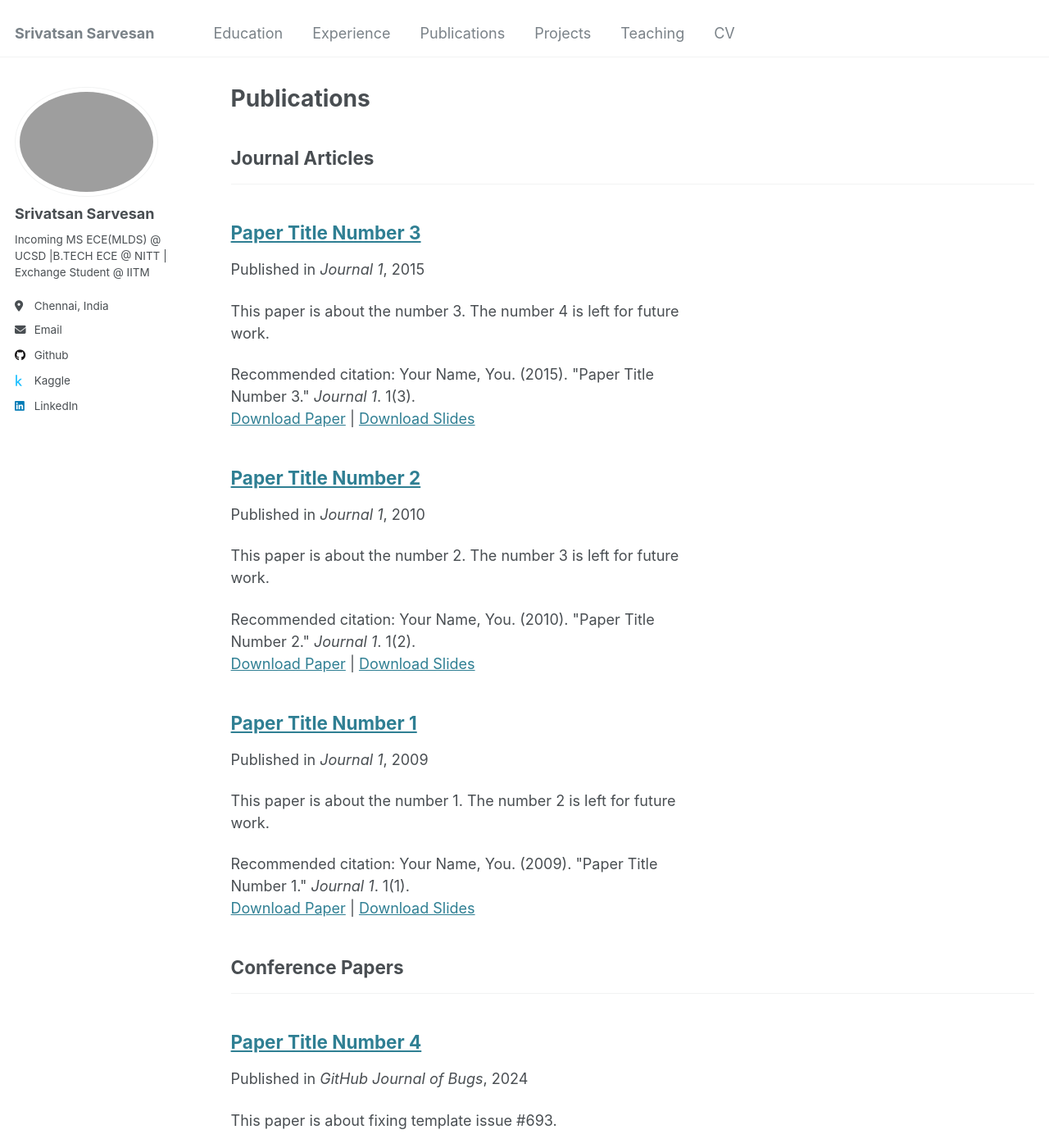
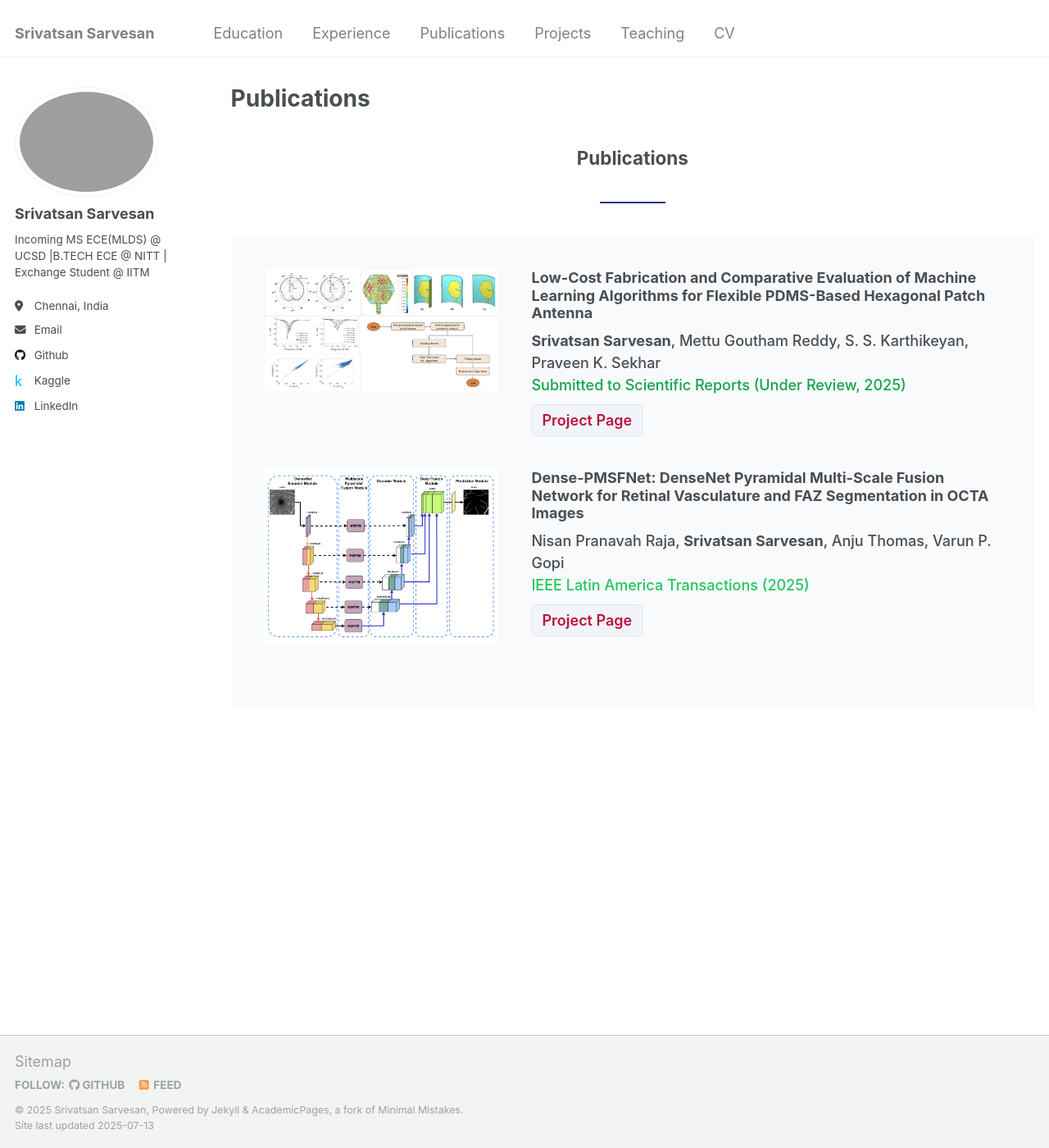
Before and after one commit to Srivatsan6923/srivatsan6923.github.io, a Jekyll site: the page built from _pages/publications.html, in a window 1280 px wide and 1400 px high. Shown: the whole window at 82% size. Built offline with Jekyll 4.4.1, drawn with Linux system fonts in a browser that asks for light colours; some of the changed text lies outside the part shown.

Commit message:
commit 120725

```diff
--- /dev/null
+++ b/_pages/education.html
@@ -0,0 +1,73 @@
+---
+layout: archive
+title: "Education"
+permalink: /education/
+author_profile: true
+---
+
+<h2 style="text-align:center; margin-bottom: 40px;">Education</h2>
+
+<div style="display: flex; flex-direction: column; align-items: center;">
+
+  <!-- Entry 1 -->
+  <div style="display: flex; align-items: flex-start; margin-bottom: 60px; max-width: 900px;">
+    <div style="flex: 1; text-align: right; padding-right: 20px;">
+      <div style="font-weight: bold; font-size: 18px;">University of California, San Diego</div>
+      <div style="color: #ccc;">MS in ECE (Machine Learning and Data Science) | Sep 2025 – Mar 2027</div>
+      <div style="color: #999; font-style: italic;">GPA: - </div>
+    </div>
+    <div style="width: 60px; text-align: center;">
+      <img src="/images/UCSD.png" style="height: 60px;">
+    </div>
+    <div style="flex: 1; text-align: left; padding-left: 20px;">
+      <div style="background-color: #2612be; color: white; padding: 5px 12px; display: inline-block; font-weight: bold; border-radius: 4px;">Core Courses</div>
+      <div style="margin-top: 10px;">
+        -
+      </div>
+    </div>
+  </div>
+
+  <!-- Entry 2 -->
+<div style="display: flex; align-items: flex-start; margin-bottom: 60px; max-width: 900px;">
+  <div style="flex: 1; text-align: right; padding-right: 20px;">
+    <div style="font-weight: bold; font-size: 18px;">National Institute of Technology, Tiruchirappalli</div>
+    <div style="color: #ccc;">B.Tech (Honours) in Electronics & Communication Engineering| July 2021 – May 2025</div>
+    <div style="color: #999; font-style: italic;">Minor in Computer Science and Engineering</div>
+    <div style="color: #999; font-style: italic;">GPA: 9.18 / 10.0</div>
+  </div>
+  <div style="width: 60px; text-align: center;">
+    <img src="/images/NITT.png" style="height: 60px;">
+  </div>
+  <div style="flex: 1; text-align: left; padding-left: 20px;">
+    <div style="background-color: #2612be; color: white; padding: 5px 12px; display: inline-block; font-weight: bold; border-radius: 4px;">Core Courses</div>
+    <div style="margin-top: 10px;">
+      Courses Taken: Pattern Recognition, Statistical Theory of Communication, Digital Signal Processing for Medical Imaging, Biomedical Signal Processing, Machine Learning for Engineering Applications, Operating Systems, Data Structures and Algorithms, Database Management Systems.
+    </div>
+    <div style="background-color: #2563eb; color: white; padding: 5px 12px; display: inline-block; font-weight: bold; border-radius: 4px; margin-top: 20px;">Activities</div>
+    <div style="margin-top: 10px;">
+      • President, Office of International Relations, NIT Trichy (2024–2025) <br>
+      • Deputy Manager, Pragyan Social Responsibility Team (2022–2024) <br>
+      • Manager, Workshops Team, Probe - ECE Annual Technical Symposium (2023–2024) <br>
+    </div>
+  </div>
+</div>
+
+  <!-- Entry 3 -->
+  <div style="display: flex; align-items: flex-start; margin-bottom: 60px; max-width: 900px;">
+    <div style="flex: 1; text-align: right; padding-right: 20px;">
+      <div style="font-weight: bold; font-size: 18px;">Indian Institute of Technology, Madras</div>
+      <div style="color: #ccc;">Final Year Exchange Student | July 2024 – May 2025</div>
+      <div style="color: #999; font-style: italic;"></div>
+    </div>
+    <div style="width: 60px; text-align: center;">
+      <img src="/images/IIT_Madras.png" style="height: 60px;">
+    </div>
+    <div style="flex: 1; text-align: left; padding-left: 20px;">
+      <div style="background-color: #2612be; color: white; padding: 5px 12px; display: inline-block; font-weight: bold; border-radius: 4px;">Focus Areas</div>
+      <div style="margin-top: 10px;">
+        Courses Taken: Medical Image Analysis, Deep Learning for Imaging, Design of Medical Imaging Systems, Quantum Photonics Devices and Technologies, Computer Networks, Mapping DSP Algorithms to Architectures, Computer Organization
+      </div>
+    </div>
+  </div>
+
+</div>
--- a/_pages/projects.html
+++ b/_pages/projects.html
@@ -1,33 +1,48 @@
 ---
 layout: archive
-title: "Publications"
-permalink: /publications/
+title: "Projects"
+permalink: /projects/
 author_profile: true
 ---
+<h2 style="text-align: center; margin-bottom: 30px;">Projects</h2>
 
-{% if site.author.googlescholar %}
-  <div class="wordwrap">You can also find my articles on <a href="{{site.author.googlescholar}}">my Google Scholar profile</a>.</div>
-{% endif %}
+<div style="display: grid; grid-template-columns: repeat(auto-fit, minmax(400px, 1fr)); gap: 30px; padding: 20px; background-color: #f0fdf4;">
 
-{% include base_path %}
+  <!-- Project 1 -->
+  <div style="background-color: #e6f4ea; padding: 20px; border-radius: 10px;">
+    <img src="/images/chestxray.png" alt="Chest X-ray Diagnostic Assistant" style="width: 100%; border-radius: 5px;">
+    <h3 style="margin-top: 15px;">Multimodal Chest X-ray Diagnostic Assistant</h3>
+    <p style="font-style: italic; color: #666;">Jan 2025 – May 2025 | B.Tech Thesis</p>
+    <p>
+      Developed a modular AI agent for chest X-ray interpretation using GPT-4o-mini, integrating segmentation, classification, grounding, VQA, and report generation, supported by a RAG-enabled vector database for retrieval-augmented reasoning.
+    </p>
+    <p>
+      Achieved transparent and safe diagnostic support with human-in-the-loop feedback and benchmarked performance on ChestAgentBench and CheXBench datasets.
+    </p>
+  </div>
 
-<!-- New style rendering if publication categories are defined -->
-{% if site.publication_category %}
-  {% for category in site.publication_category  %}
-    {% assign title_shown = false %}
-    {% for post in site.publications reversed %}
-      {% if post.category != category[0] %}
-        {% continue %}
-      {% endif %}
-      {% unless title_shown %}
-        <h2>{{ category[1].title }}</h2><hr />
-        {% assign title_shown = true %}
-      {% endunless %}
-      {% include archive-single.html %}
-    {% endfor %}
-  {% endfor %}
-{% else %}
-  {% for post in site.publications reversed %}
-    {% include archive-single.html %}
-  {% endfor %}
-{% endif %}
+  <!-- Project 2 -->
+  <div style="background-color: #e6f4ea; padding: 20px; border-radius: 10px;">
+    <img src="/images/defect-denoise.png" alt="Defect Aware Deblurring" style="width: 100%; border-radius: 5px;">
+    <h3 style="margin-top: 15px;">Defect-Aware Denoising and Deblurring Network</h3>
+    <p style="font-style: italic; color: #666;">Oct 2024 – Nov 2024 | EE5179-Deep Learning for Imaging (KLA Project)</p>
+    <p>
+      Built an enhanced U-Net with Spatial-Channel Attention and Non-Local Blocks for industrial defect image restoration.
+      Trained on MVTec AD using composite loss functions, achieving 30.55 dB PSNR and 0.8450 SSIM with strong defect preservation.
+    </p>
+  </div>
+
+  <!-- Project 3 -->
+  <div style="background-color: #e6f4ea; padding: 20px; border-radius: 10px;">
+    <img src="/images/zaxis-sr.png" alt="Z-axis Super Resolution" style="width: 100%; border-radius: 5px;">
+    <h3 style="margin-top: 15px;">Comparative Evaluation of Z-axis 3D Super-Resolution Techniques</h3>
+    <p style="font-style: italic; color: #666;">Aug 2024 – Sept 2024 | MiRL Lab, IIT Madras</p>
+    <p>
+      Comparative study of z-axis 3D MRI super-resolution using Soup-GAN (GAN), DisC-Diff (Diffusion), and CuNeRF (Implicit Fields). Evaluated on IXI T1-weighted dataset with DisC-Diff offering best fidelity despite minor hallucinations.
+    </p>
+    <p>
+      Analyzed trade-offs between image quality and inference speed, recommending hybrid frameworks combining generative and implicit methods for better clinical deployment.
+    </p>
+  </div>
+
+</div>
--- a/_pages/publications.html
+++ b/_pages/publications.html
@@ -5,29 +5,35 @@ permalink: /publications/
 author_profile: true
 ---
 
-{% if site.author.googlescholar %}
-  <div class="wordwrap">You can also find my articles on <a href="{{site.author.googlescholar}}">my Google Scholar profile</a>.</div>
-{% endif %}
+<h2 style="text-align:center; margin-bottom: 40px;">Publications</h2>
+<hr style="border: none; border-top: 2px solid #1e3a8a; margin-bottom: 40px; width: 80px; margin-left: auto; margin-right: auto;">
 
-{% include base_path %}
+<div style="background-color: #f8fafc; padding: 40px 0;">
+  <div style="display: flex; flex-direction: column; align-items: center;">
+    <!-- Entry 1 -->
+    <div style="display: flex; align-items: flex-start; margin-bottom: 40px; max-width: 900px;">
+      <div style="flex: 1; padding-right: 20px;">
+        <img src="/images/antenna_paper_img.png" style="width: 100%; max-width: 350px;">
+      </div>
+      <div style="flex: 2; padding-left: 20px;">
+        <h3 style="margin-top: 0;">Low-Cost Fabrication and Comparative Evaluation of Machine Learning Algorithms for Flexible PDMS-Based Hexagonal Patch Antenna</h3>
+        <div style="font-weight: 500;"> <strong>Srivatsan Sarvesan</strong>, Mettu Goutham Reddy, S. S. Karthikeyan, Praveen K. Sekhar</div>
+        <div style="color: #16a34a; font-weight: 500;">Submitted to Scientific Reports (Under Review, 2025)</div>
+        <a href="#" style="display: inline-block; background: #f1f5f9; border: 1px solid #e2e8f0; padding: 5px 12px; margin-top: 10px; color: #be123c; font-weight: 600; text-decoration: none; border-radius: 5px;">Project Page</a>
+      </div>
+    </div>
 
-<!-- New style rendering if publication categories are defined -->
-{% if site.publication_category %}
-  {% for category in site.publication_category  %}
-    {% assign title_shown = false %}
-    {% for post in site.publications reversed %}
-      {% if post.category != category[0] %}
-        {% continue %}
-      {% endif %}
-      {% unless title_shown %}
-        <h2>{{ category[1].title }}</h2><hr />
-        {% assign title_shown = true %}
-      {% endunless %}
-      {% include archive-single.html %}
-    {% endfor %}
-  {% endfor %}
-{% else %}
-  {% for post in site.publications reversed %}
-    {% include archive-single.html %}
-  {% endfor %}
-{% endif %}
+    <!-- Entry 2 -->
+    <div style="display: flex; align-items: flex-start; margin-bottom: 40px; max-width: 900px;">
+      <div style="flex: 1; padding-right: 20px;">
+        <img src="/images/DensePMSFNet_paper_img.png" style="width: 100%; max-width: 350px;">
+      </div>
+      <div style="flex: 2; padding-left: 20px;">
+        <h3 style="margin-top: 0;">Dense-PMSFNet: DenseNet Pyramidal Multi-Scale Fusion Network for Retinal Vasculature and FAZ Segmentation in OCTA Images</h3>
+        <div style="font-weight: 500;">Nisan Pranavah Raja, <strong>Srivatsan Sarvesan</strong>, Anju Thomas, Varun P. Gopi</div>
+        <div style="color: #22c55e; font-weight: 500;">IEEE Latin America Transactions (2025)</div>
+        <a href="#" style="display: inline-block; background: #f1f5f9; border: 1px solid #e2e8f0; padding: 5px 12px; margin-top: 10px; color: #be123c; font-weight: 600; text-decoration: none; border-radius: 5px;">Project Page</a>
+      </div>
+    </div>
+  </div>
+</div>
```
Also changed, not shown: _drafts/post-draft.md (deleted, +0 -19 lines), _pages/about.md (+6 -18 lines), images/DensePMSFNet_paper_img.png (added), images/antenna_paper_img.png (added).
